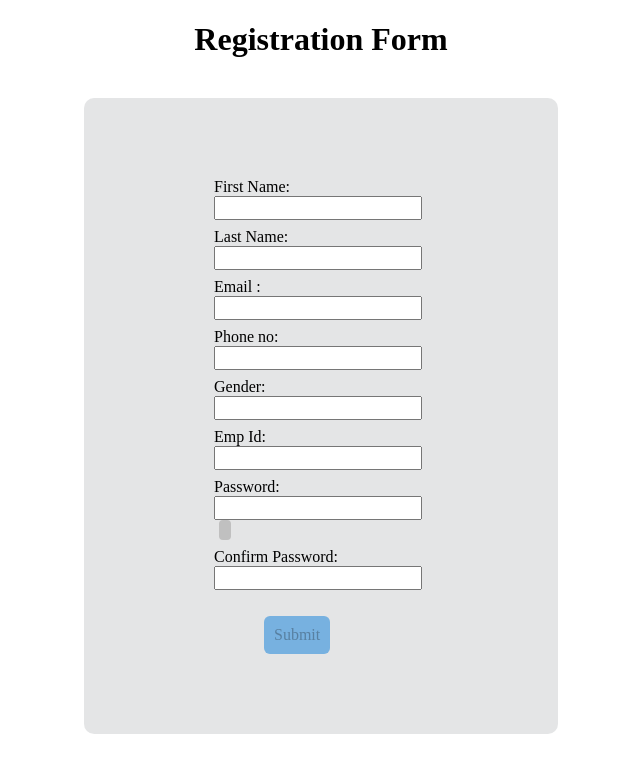
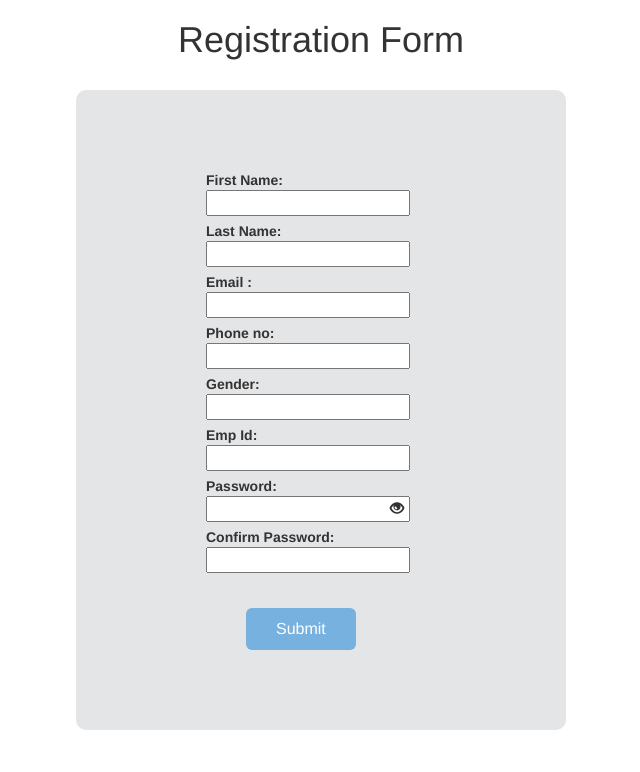
Before and after one commit to yadavrenu/reactive-form, an Angular app: page / in a window 1280 px wide. Shown: the top 772 px of the page, without its empty margins (319-959 px from the left). Built offline with nearby package versions, Linux system fonts and the light colour scheme.

Commit message:
gliphicon visible

```diff
--- a/src/app/display/display.component.css
+++ b/src/app/display/display.component.css
@@ -0,0 +1,3 @@
+button{
+    margin-left: 100px;
+}
--- a/src/app/display/display.component.html
+++ b/src/app/display/display.component.html
@@ -1,12 +1,12 @@
 <h1> Working!</h1>
 <table cellspacing="20">
     <tr>
-        <th>First Name</th>
-        <th>Last Name</th>
-        <th>Email</th>
-        <th>Phone number</th>
-        <th>Gender</th>
-        <th>Emp Id</th>
+        <th>First Name &emsp;&emsp;&emsp;</th>
+        <th>Last Name&emsp;&emsp;&emsp;</th>
+        <th>Email&emsp;&emsp;&emsp;</th>
+        <th>Phone number&emsp;&emsp;&emsp;</th>
+        <th>Gender&emsp;&emsp;&emsp;</th>
+        <th>Emp Id&emsp;&emsp;&emsp;</th>
     </tr>
     <tr>
         <td>{{myItem.firstName}}</td>
--- a/src/app/name/name.component.css
+++ b/src/app/name/name.component.css
@@ -1,5 +1,6 @@
 @import "~bootstrap/dist/css/bootstrap.css";
 @import "~font-awesome/css/font-awesome.css";
+@import url("https://maxcdn.bootstrapcdn.com/bootstrap/3.3.7/css/bootstrap.min.css");
 
 
 
@@ -12,19 +13,21 @@
 }
 
 #submitButton{
-    padding: 10px;
+    padding: 10px 30px;
     background-color: rgb(119, 177, 224);
-    margin-left: 50px;
+    margin-left: 40px;
+    margin-top: 10px;
     border-radius: 6px;
-    border: 0px
+    border: 0px;
+    color: white;
+    font-size: 16px;
 
 }
 
-#eye{
-    padding-bottom: 3px;
-    padding-left: 5px;
-    padding-right: 5px;
-    padding-top: 15px;
-    margin-left: 5px;
-    background-color: silver
+span{
+    margin-left: -20px;
 }
+
+.width{
+    max-width: 192px;
+}
--- a/src/app/name/name.component.html
+++ b/src/app/name/name.component.html
@@ -6,7 +6,7 @@
       <input type="text" formControlName="firstName">
       <br />
       <div *ngIf="!regForm.controls['firstName'].valid && (regForm.controls['firstName'].dirty || regForm.controls['firstName'].touched)"
-        class="alert alert-danger">
+        class="alert alert-danger width" >
 
         <div *ngIf="regForm.controls['firstName'].errors.required">
           Name is required.
@@ -24,7 +24,7 @@
       <input type="text" formControlName="lastName">
       <br />
       <div *ngIf="!regForm.controls['lastName'].valid && (regForm.controls['lastName'].dirty || regForm.controls['lastName'].touched)"
-        class="alert alert-danger">
+        class="alert alert-danger width">
 
         <div *ngIf="regForm.controls['lastName'].errors.required">
           Name is required.
@@ -42,7 +42,7 @@
       <br />
       <input type="email" formControlName="email">
       <br />
-      <div *ngIf="!regForm.controls['email'].valid && (regForm.controls['email'].dirty || regForm.controls['email'].touched)" class="alert alert-danger">
+      <div *ngIf="!regForm.controls['email'].valid && (regForm.controls['email'].dirty || regForm.controls['email'].touched)" class="alert alert-danger width">
 
         <div *ngIf="regForm.controls['email'].errors.required">
           Email is required.
@@ -60,7 +60,7 @@
       <input type="text" formControlName="pNumber" maxlength="10" minlength="10">
       <br />
       <div *ngIf="!regForm.controls['pNumber'].valid && (regForm.controls['pNumber'].dirty || regForm.controls['pNumber'].touched)"
-        class="alert alert-danger">
+        class="alert alert-danger width">
 
         <div *ngIf="regForm.controls['pNumber'].errors.required">
           Phone no is required.
@@ -79,12 +79,15 @@
     <label>
       Gender:
       <br />
-      <input type="text" formControlName="gender" required pattern="male|female|Other|male|female">
+      <input type="text" formControlName="gender" >
       <br />
       <div *ngIf="!regForm.controls['gender'].valid && (regForm.controls['gender'].dirty || regForm.controls['gender'].touched)"
-        class="alert alert-danger">
+        class="alert alert-danger width">
 
         <div *ngIf="regForm.controls['gender'].errors.required">
+          Gender is required.
+        </div>
+        <div *ngIf="regForm.controls['gender'].errors.pattern">
           Can only be Male/Female/Other
         </div>
 
@@ -98,7 +101,7 @@
       <br />
       <input type="text" formControlName="empId" maxlength="4" minlength="4">
       <br />
-      <div *ngIf="!regForm.controls['empId'].valid && (regForm.controls['empId'].dirty || regForm.controls['empId'].touched)" class="alert alert-danger">
+      <div *ngIf="!regForm.controls['empId'].valid && (regForm.controls['empId'].dirty || regForm.controls['empId'].touched)" class="alert alert-danger width">
 
         <div *ngIf="regForm.controls['empId'].errors.required">
           Employee id is required.
@@ -117,12 +120,11 @@
     <label>Password:
       <br />
       <input [type]=showPassword formControlName="password">
-      <button type="button" class="btn btn-default" id="eye" (click)="showPass()">
-        <span class="glyphicon glyphicon-eye"></span>
-      </button>
+      <span (click)="showPass()" class="glyphicon glyphicon-eye-open"></span>
+
       <br />
       <div *ngIf="!regForm.controls['password'].valid && (regForm.controls['password'].dirty || regForm.controls['password'].touched)"
-        class="alert alert-danger">
+        class="alert alert-danger width">
 
         <div *ngIf="regForm.controls['password'].errors.required">
           Password is required.
@@ -137,14 +139,12 @@
     <label>
       Confirm Password:
       <br />
-      <input type="password" formControlName="cPassword" (keyup)="check()">
+      <input type="password" formControlName="cPassword" (keyup)="check()" >
       <br />
-      <div *ngIf="value">Password doesn't match</div>
+      <div *ngIf="value" class="alert alert-danger width">Password doesn't match</div>
     </label>
     <br />
     <br />
-
-    <!-- <button (click)="submit()" [disabled]="!regForm.valid">Submit</button> -->
     <input id="submitButton" type="submit" value="Submit" [disabled]="!regForm.valid"/>
   </form>
 </div>
--- a/src/app/name/name.component.ts
+++ b/src/app/name/name.component.ts
@@ -21,7 +21,7 @@ export class NameComponent implements OnInit {
       lastName: new FormControl('', [Validators.required, Validators.pattern('[a-zA-Z ]*')]),
       email: new FormControl('', [Validators.email, Validators.required]),
       pNumber: new FormControl('', [Validators.pattern('[0-9]*'), Validators.required]),
-      gender: new FormControl('', Validators.required),
+      gender: new FormControl('', [Validators.required,Validators.pattern('male|female|Male|Female|other')]),
       empId: new FormControl('', [Validators.required, Validators.pattern('[0-9]*')]),
       password: new FormControl('', [Validators.required, Validators.pattern('^(?=.*?[A-Z])(?=.*?[a-z])(?=.*?[0-9])(?=.*?[#?!@$%^&*-]).{8,}$')]),
       cPassword: new FormControl('', Validators.required)
```
